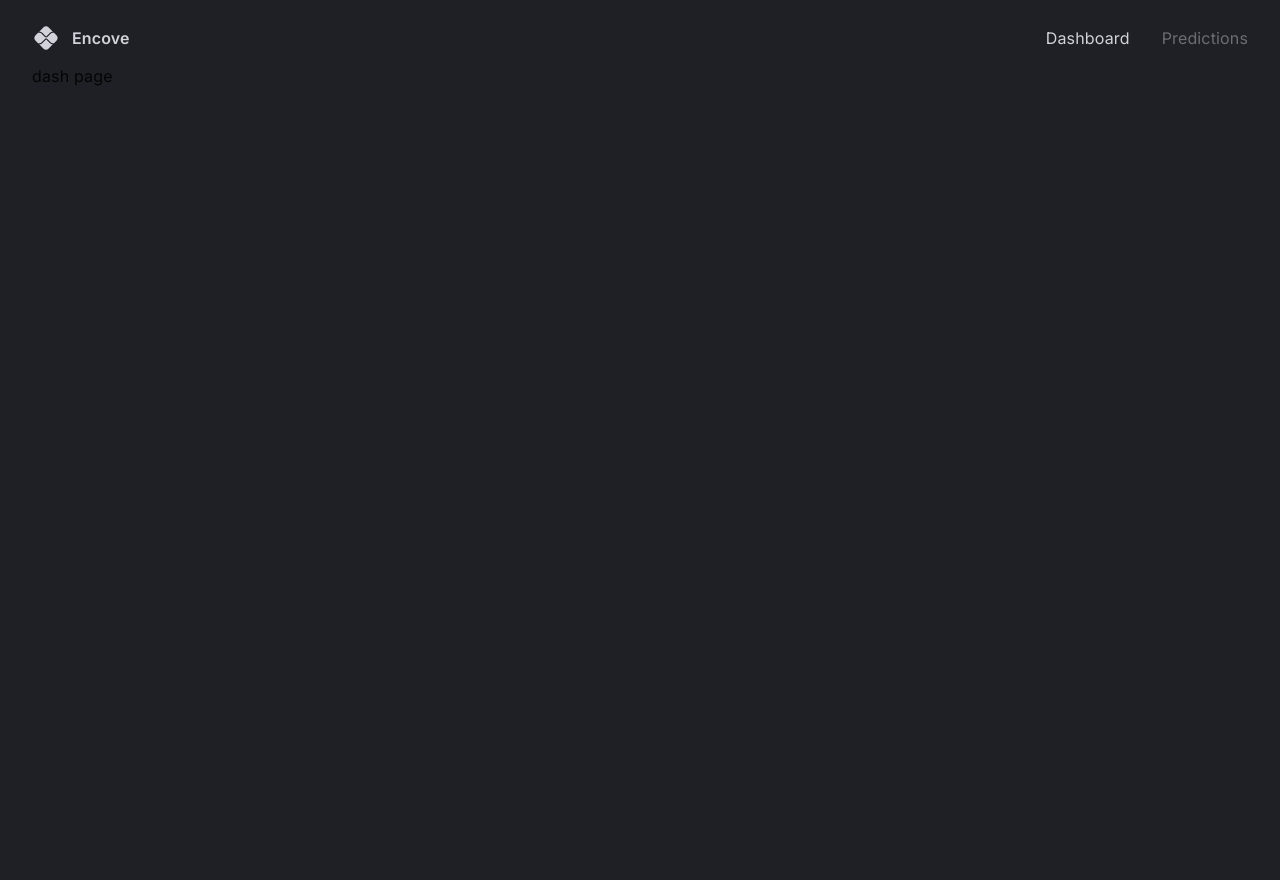
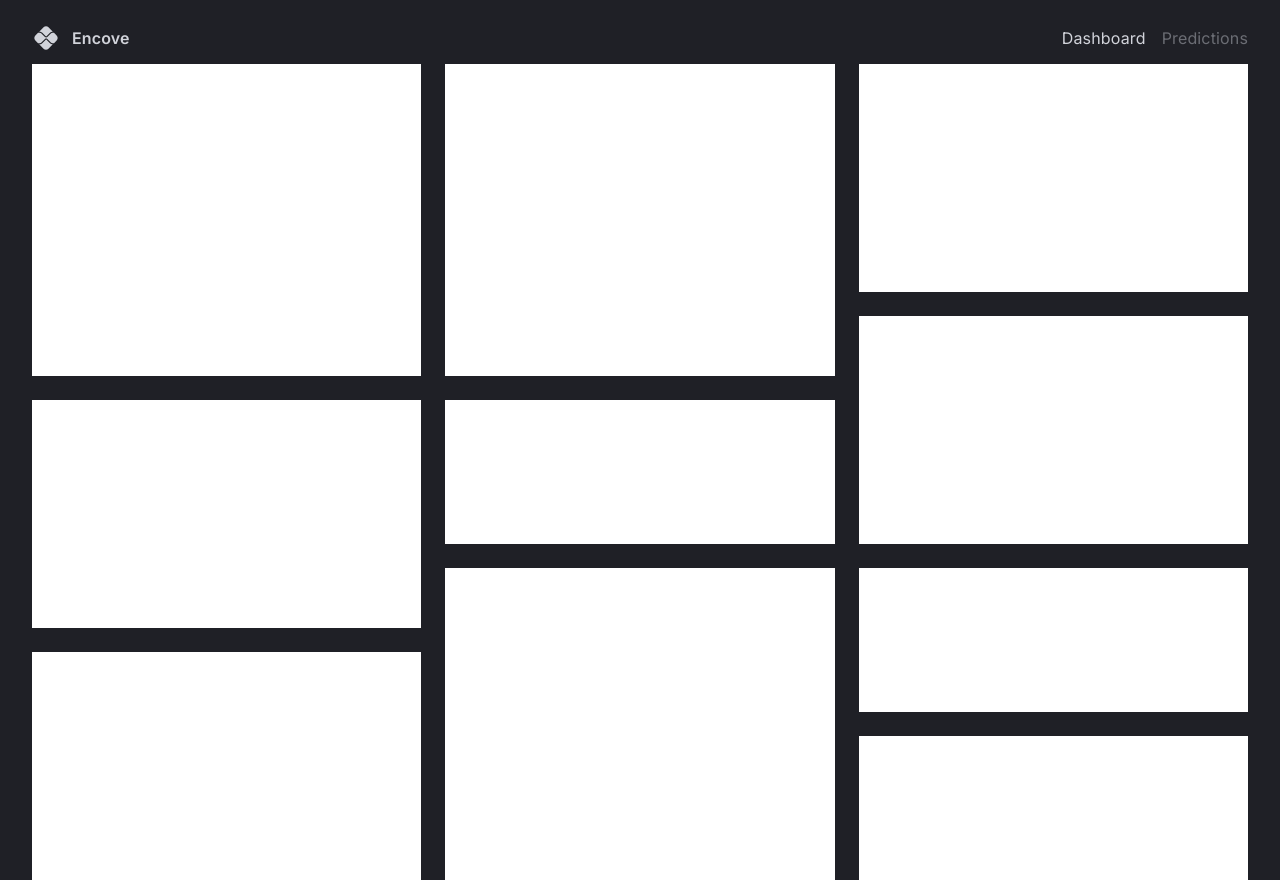
Before and after one commit to ingucell/business-dashboard, a React (Vite) app: page / in a window 1280 px wide. Before the commit the page ends 800 px from the top, so only its background shows below. Built offline with nearby package versions, Linux system fonts and the light colour scheme.

Commit message:
grid layout

```diff
--- a/src/App.tsx
+++ b/src/App.tsx
@@ -5,6 +5,7 @@
 import { BrowserRouter, Route, Routes } from "react-router-dom"
 import { CssBaseline } from "@mui/material"
 import Navbar from '@/scenes/navbar'
+import Dashboard from '@/scenes/dashboard'
 
 function App() {
 
@@ -18,7 +19,7 @@
               <Box width="100%" height="100%" padding="1rem 2rem 4rem 2rem">
                 <Navbar />
                   <Routes>
-                      <Route path='/' element={<div>dash page</div>}/>
+                      <Route path='/' element={<Dashboard />}/>
                       <Route path='/predictions' element={<div>predictions page</div>}/>
                   </Routes>
               </Box>
--- /dev/null
+++ b/src/scenes/dashboard/index.tsx
@@ -0,0 +1,40 @@
+import {Box, useTheme} from '@mui/material'
+
+type Props = {}
+
+const gridTemplate = `
+ "a b c"
+ "a b c"
+ "a b c"
+ "a b f"
+ "d e f"
+ "d e f"
+ "d h i"
+ "g h i"
+ "g h j"
+ "g h j"
+ `
+
+const Dashboard = (props: Props) => {
+  const { palette } = useTheme();
+  return (
+    <Box width='100%' height='100%' display='grid' gap='1.5rem' sx={{
+      gridTemplateColumns: "repeat(3, minmax(370px, 1fr))",
+      gridTemplateRows: "repeat(10, minmax(60px, 1fr))",
+      gridTemplateAreas: gridTemplate,
+    }}>
+        <Box bgcolor="#fff" gridArea='a'></Box>
+        <Box bgcolor="#fff" gridArea='b'></Box>
+        <Box bgcolor="#fff" gridArea='c'></Box>
+        <Box bgcolor="#fff" gridArea='d'></Box>
+        <Box bgcolor="#fff" gridArea='e'></Box>
+        <Box bgcolor="#fff" gridArea='f'></Box>
+        <Box bgcolor="#fff" gridArea='g'></Box>
+        <Box bgcolor="#fff" gridArea='h'></Box>
+        <Box bgcolor="#fff" gridArea='i'></Box>
+        <Box bgcolor="#fff" gridArea='j'></Box>
+    </Box>
+  )
+}
+
+export default Dashboard
--- a/src/scenes/navbar/index.tsx
+++ b/src/scenes/navbar/index.tsx
@@ -24,7 +24,7 @@
                          </Typography>
              </FlexBetween>
              {/* Right Side */}
-             <FlexBetween gap="2rem">
+             <FlexBetween gap="1rem">
                 <Box sx={{ "&:hover": {color: palette.primary[100]} }}>
                  <Link
                   to="/"
```
